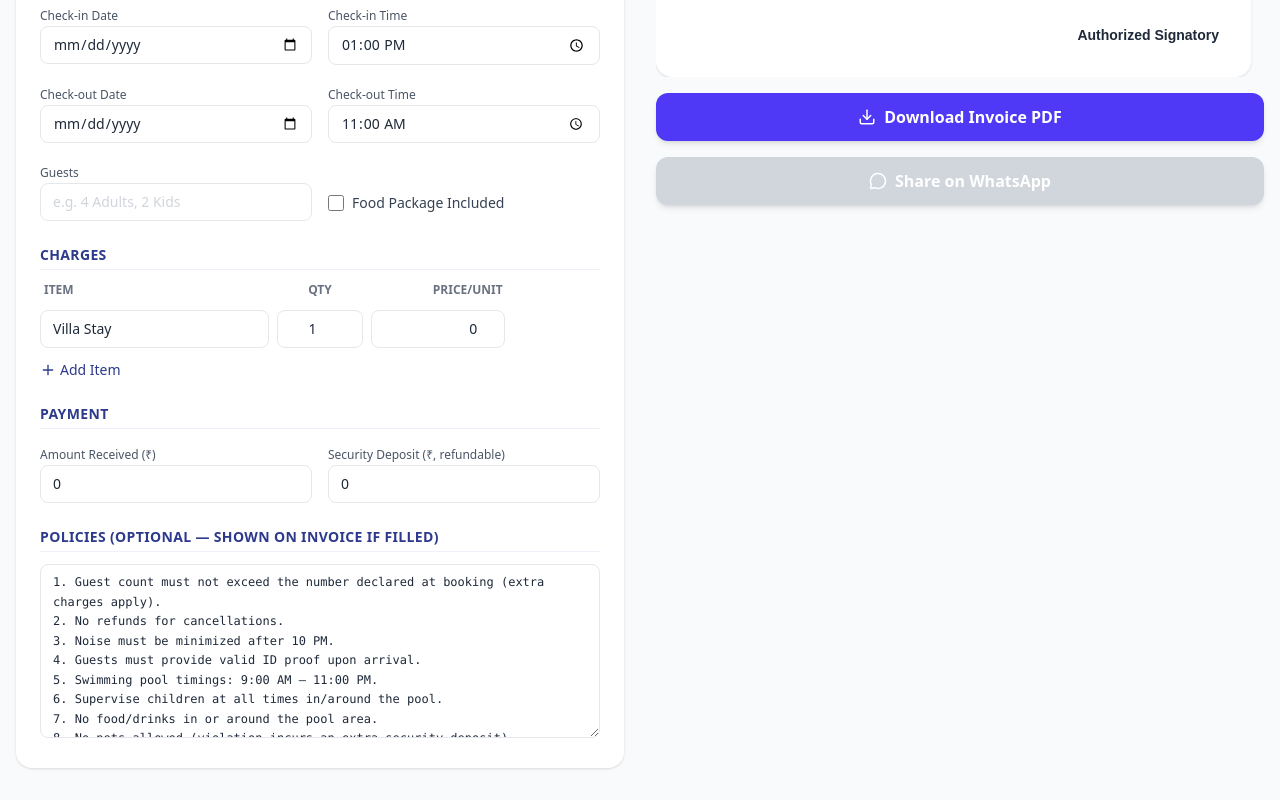
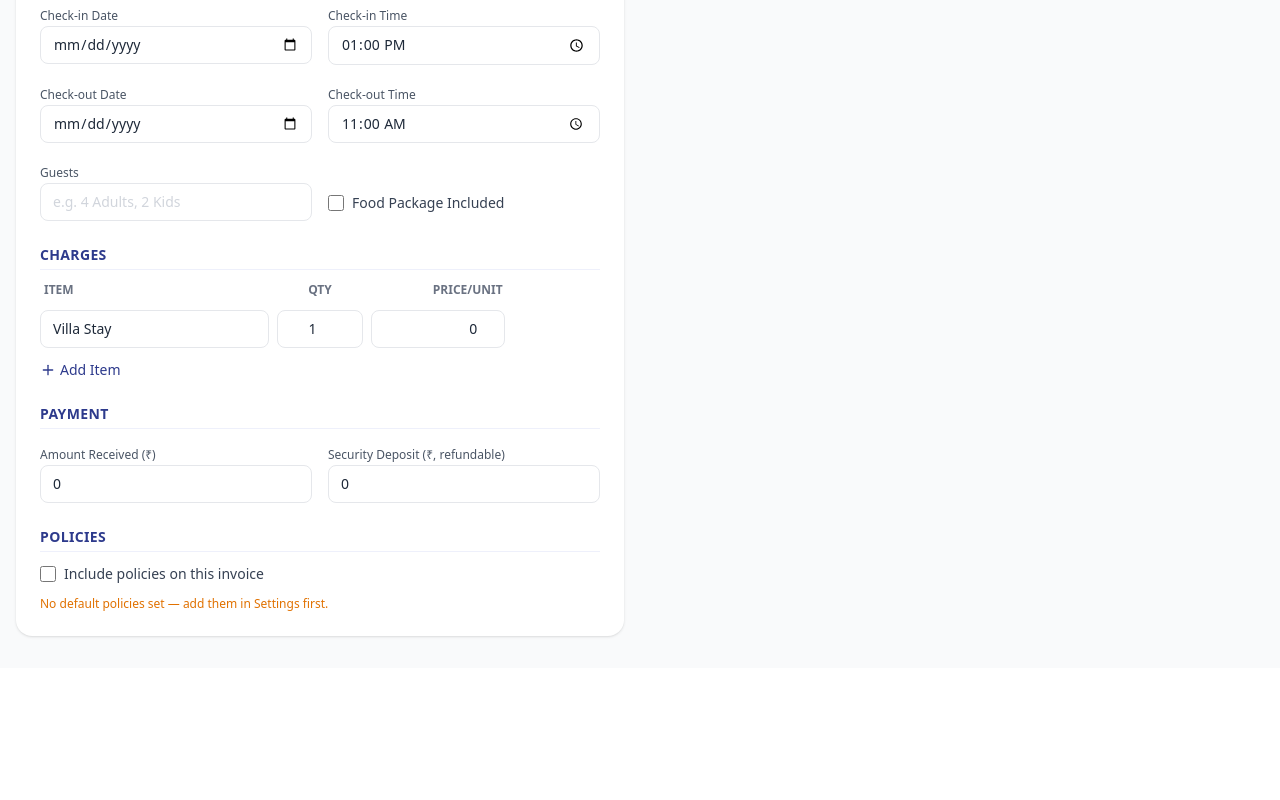
Before and after one commit to hemantnimble/Invoice-generator, a Next.js app: page /invoice/free in a window 1280 px wide. Shown: the part 938-1738 px from the top of the page. After the commit the page ends 1606 px from the top, so only its background shows below. Built offline with nearby package versions, Linux system fonts and the light colour scheme; what @react-pdf/renderer would draw is missing.

Commit message:
policy save

```diff
--- a/src/app/invoice/new/page.tsx
+++ b/src/app/invoice/new/page.tsx
@@ -119,7 +119,12 @@ export default function NewInvoicePage() {
       {/* Layout */}
       <div className="max-w-7xl mx-auto px-4 py-8 grid grid-cols-1 lg:grid-cols-2 gap-8">
         <div className={`space-y-4 ${mobileTab === "preview" ? "hidden lg:block" : ""}`}>
-          <InvoiceForm onChange={handleChange} defaultValues={defaultValues} hideBusinessFields />
+          <InvoiceForm
+            onChange={handleChange}
+            defaultValues={defaultValues}
+            hideBusinessFields
+            defaultPolicies={profile.default_policies}
+          />
         </div>
 
         <div className={`space-y-4 ${mobileTab === "form" ? "hidden lg:block" : ""}`}>
--- a/src/app/settings/page.tsx
+++ b/src/app/settings/page.tsx
@@ -44,6 +44,7 @@ export default function SettingsPage() {
                 business_name: profile.business_name,
                 business_phone: profile.business_phone,
                 business_address: profile.business_address,
+                default_policies: profile.default_policies,
             }),
         });
         setSaving(false);
@@ -86,7 +87,7 @@ export default function SettingsPage() {
     if (!profile) return null;
 
     return (
-       <main className="min-h-screen bg-gray-50 px-4 py-8 pb-20 lg:pb-0">
+        <main className="min-h-screen bg-gray-50 px-4 py-8 pb-20 lg:pb-0">
             <div className="max-w-xl mx-auto space-y-6">
                 <div>
                     <h1 className="text-xl font-bold text-gray-900">Business Settings</h1>
@@ -124,6 +125,23 @@ export default function SettingsPage() {
                             className={inputClass}
                         />
                     </Field>
+
+                    {/* Policies */}
+                    <div className="bg-white rounded-2xl shadow p-6 space-y-3">
+                        <h3 className="text-sm font-semibold text-gray-700">Default Policies</h3>
+                        <p className="text-xs text-gray-400">
+                            Shown on invoices when you enable the policies toggle while creating one.
+                        </p>
+                        <textarea
+                            value={profile.default_policies ?? ""}
+                            onChange={(e) =>
+                                setProfile({ ...profile, default_policies: e.target.value })
+                            }
+                            rows={8}
+                            className="w-full rounded-lg border border-gray-200 px-3 py-2 text-xs font-mono leading-relaxed text-gray-800 focus:outline-none focus:ring-2 focus:ring-[#2D3A8C]/30 focus:border-[#2D3A8C] transition resize-y"
+                            placeholder="e.g. No refunds for cancellations. Guests must provide valid ID proof..."
+                        />
+                    </div>
 
                     <button
                         onClick={handleSave}
--- a/src/components/invoice/InvoiceForm.tsx
+++ b/src/components/invoice/InvoiceForm.tsx
@@ -18,6 +18,7 @@ type Props = {
   onChange: (data: InvoiceSchema) => void;
   defaultValues?: InvoiceSchema;
   hideBusinessFields?: boolean;
+  defaultPolicies?: string | null;
 };
 
 export const baseDefaults: InvoiceSchema = {
@@ -39,13 +40,13 @@ export const baseDefaults: InvoiceSchema = {
   tentType: "",
   items: [{ id: crypto.randomUUID(), name: "", quantity: 1, pricePerUnit: 0 }],
   amountReceived: 0,
-  policies: RENTAL_TYPES[0].defaultPolicies,
+  policies: "",
   businessName: "",
   businessPhone: "",
   colorTheme: "navy",
 };
 
-export default function InvoiceForm({ onChange, defaultValues, hideBusinessFields }: Props) {
+export default function InvoiceForm({ onChange, defaultValues, hideBusinessFields, defaultPolicies }: Props) {
   const {
     register,
     control,
@@ -66,7 +67,6 @@ export default function InvoiceForm({ onChange, defaultValues, hideBusinessField
   // When rental type changes — update policies and default item name
   useEffect(() => {
     const config = getRentalType(rentalType);
-    setValue("policies", config.defaultPolicies);
     setValue("items.0.name", config.defaultItem);
   }, [rentalType, setValue]);
 
@@ -318,13 +318,26 @@ export default function InvoiceForm({ onChange, defaultValues, hideBusinessField
       </Section>
 
       {/* Policies */}
-      <Section title="Policies (optional — shown on invoice if filled)">
-        <textarea
-          {...register("policies")}
-          rows={8}
-          className={cn(inputClass, "font-mono text-xs leading-relaxed resize-y")}
-          placeholder="Leave empty to hide this section on the invoice"
-        />
+      {/* Policies Toggle */}
+      <Section title="Policies">
+        <label className="flex items-center gap-2 text-sm text-gray-700 cursor-pointer">
+          <input
+            type="checkbox"
+            checked={!!watch("policies")}
+            onChange={(e) =>
+              setValue("policies", e.target.checked ? defaultPolicies ?? "" : "", {
+                shouldDirty: true,
+              })
+            }
+            className="w-4 h-4 rounded border-gray-300 focus:ring-[#2D3A8C]"
+          />
+          Include policies on this invoice
+        </label>
+        {!defaultPolicies && (
+          <p className="text-xs text-amber-600 mt-1">
+            No default policies set — add them in Settings first.
+          </p>
+        )}
       </Section>
     </div>
   );
--- a/src/types/database.ts
+++ b/src/types/database.ts
@@ -6,6 +6,7 @@ export type Profile = {
   business_address: string;
   logo_url: string | null;
   signature_url: string | null;
+  default_policies: string | null;
   created_at: string;
 };
 
```
